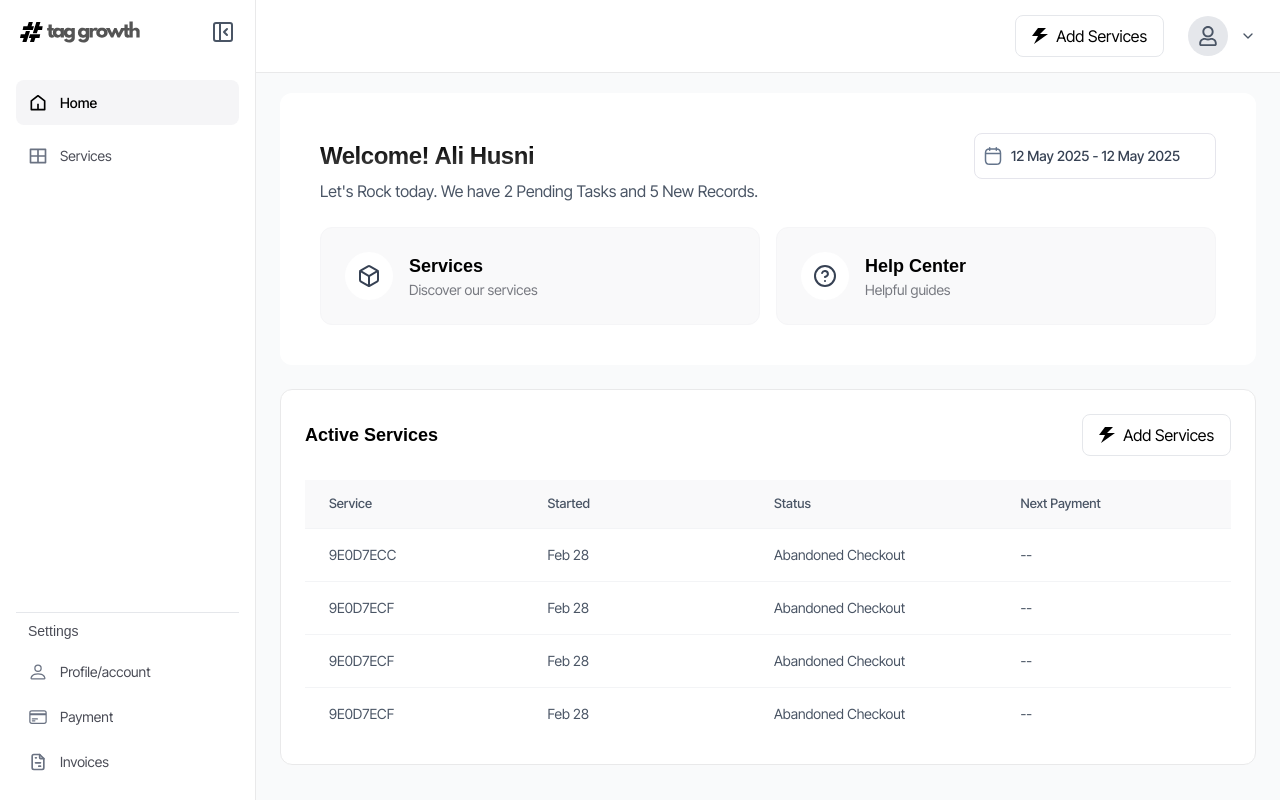
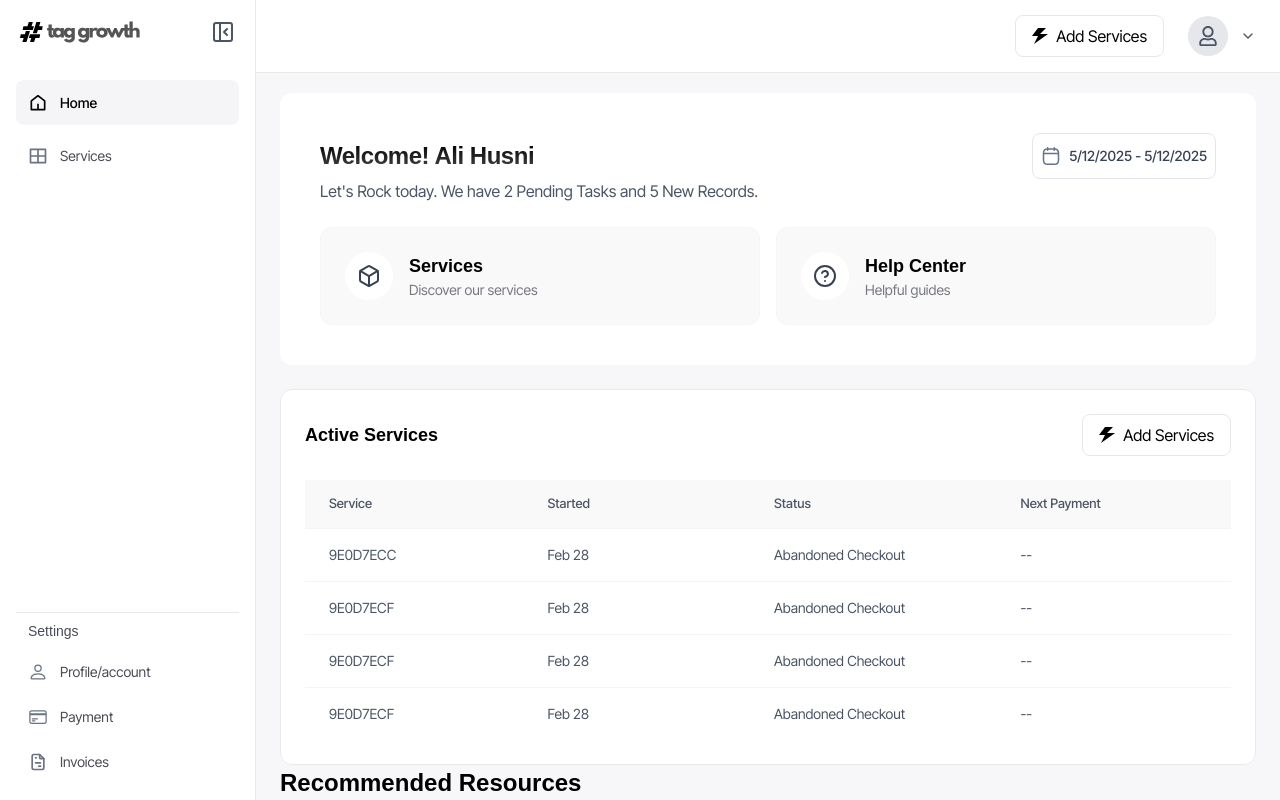
Before and after one commit to backbencherstudio/social-media-management, a Next.js app: page /dashboard in a window 1280 px wide. Built offline with nearby package versions, Linux system fonts and the light colour scheme; a web font is replaced by a local one.

Commit message:
use react-date-range

```diff
--- a/app/(dashboard)/dashboard/layout.tsx
+++ b/app/(dashboard)/dashboard/layout.tsx
@@ -12,7 +12,7 @@ export default function ClientLayout({
 }) {
   const [isMobileMenuOpen, setIsMobileMenuOpen] = useState(false);
   return (
-    <div className="flex h-screen overflow-hidden bg-gray-50 font-commissioner">
+    <div className="flex h-screen overflow-hidden bg-[#F7F7F9] font-commissioner">
       <Sidebar
         isMobileMenuOpen={isMobileMenuOpen}
         onMobileMenuClose={() => setIsMobileMenuOpen(false)}
--- a/app/(dashboard)/dashboard/page.tsx
+++ b/app/(dashboard)/dashboard/page.tsx
@@ -1,15 +1,48 @@
 'use client'
-import React, { useState } from 'react'
+import React, { useEffect, useRef, useState } from 'react'
 import { FiBox, FiHelpCircle } from 'react-icons/fi'
-import DatePicker from 'react-datepicker'
-import "react-datepicker/dist/react-datepicker.css"
+import { DateRange } from 'react-date-range'
+import 'react-date-range/dist/styles.css'
+import 'react-date-range/dist/theme/default.css'
 import ActiveServicesTable from '@/components/UserDashboard/Home/ActiveServicesTable'
 import RecommendedResources from '@/components/UserDashboard/Home/RecommendedResources'
 
 
 export default function DashboardHome() {
-  const [dateRange, setDateRange] = useState<[Date | null, Date | null]>([new Date(), new Date()]);
-  const [startDate, endDate] = dateRange;
+  const [isOpen, setIsOpen] = useState(false);
+  const dropdownRef = useRef<HTMLDivElement>(null);
+  const [state, setState] = useState([
+    {
+      startDate: new Date(),
+      endDate: new Date(),
+      key: 'selection'
+    }
+  ]);
+
+  useEffect(() => {
+    const handleClickOutside = (event: MouseEvent) => {
+      if (dropdownRef.current && !dropdownRef.current.contains(event.target as Node)) {
+        setIsOpen(false);
+      }
+    };
+
+    document.addEventListener('mousedown', handleClickOutside);
+    return () => document.removeEventListener('mousedown', handleClickOutside);
+  }, []);
+
+  const handleDateChange = (item: any) => {
+    setState([item.selection]);
+  };
+
+  const handleClear = () => {
+    setState([
+      {
+        startDate: new Date(),
+        endDate: new Date(),
+        key: 'selection'
+      }
+    ]);
+  };
 
   return (
     <>
@@ -32,29 +65,58 @@ export default function DashboardHome() {
             </h1>
 
             {/* Date Range Picker */}
-            <div className="flex items-center gap-2 text-sm">
-              <div className='w-full flex items-center gap-2 border border-[#E5E5EC] rounded-lg px-2 py-3'>
+            <div className="flex items-center gap-2 text-sm relative">
+              <div
+                className='w-full flex items-center gap-2 border border-[#E5E5EC] rounded-lg px-2 py-3 cursor-pointer'
+                onClick={() => setIsOpen(!isOpen)}
+              >
                 <svg width="20" height="20" viewBox="0 0 20 20" fill="none" xmlns="http://www.w3.org/2000/svg">
                   <path d="M6.66667 1.66666V4.16666" stroke="#64748B" strokeWidth="1.5" strokeMiterlimit="10" strokeLinecap="round" strokeLinejoin="round" />
                   <path d="M13.3333 1.66666V4.16666" stroke="#64748B" strokeWidth="1.5" strokeMiterlimit="10" strokeLinecap="round" strokeLinejoin="round" />
                   <path d="M2.91667 7.57501H17.0833" stroke="#64748B" strokeWidth="1.5" strokeMiterlimit="10" strokeLinecap="round" strokeLinejoin="round" />
                   <path d="M17.5 7.08332V14.1667C17.5 16.6667 16.25 18.3333 13.3333 18.3333H6.66667C3.75 18.3333 2.5 16.6667 2.5 14.1667V7.08332C2.5 4.58332 3.75 2.91666 6.66667 2.91666H13.3333C16.25 2.91666 17.5 4.58332 17.5 7.08332Z" stroke="#64748B" strokeWidth="1.5" strokeMiterlimit="10" strokeLinecap="round" strokeLinejoin="round" />
                 </svg>
-                <DatePicker
-                  selectsRange={true}
-                  startDate={startDate}
-                  endDate={endDate}
-                  onChange={(update) => {
-                    setDateRange(update);
+                <span className="bg-transparent text-gray-700 font-medium">
+                  {state[0].startDate && state[0].endDate
+                    ? `${state[0].startDate.toLocaleDateString()} - ${state[0].endDate.toLocaleDateString()}`
+                    : 'Select date range'}
+                </span>
+              </div>
+
+              {isOpen && (
+                <div
+                  ref={dropdownRef}
+                  className="absolute sm:right-0 top-[calc(100%+8px)] z-50 bg-white p-2 shadow-lg border border-[#E5E5EC] rounded-md"
+                  style={{
+                    position: 'absolute',
+                    right: 0,
+                    transform: 'translateY(4px)',
+                    minWidth: 'max-content'
                   }}
-                  className="bg-transparent  cursor-pointer text-gray-700 font-medium"
-                  dateFormat="dd MMMM yyyy"
-                  isClearable={false}
-                  showMonthDropdown
-                  showYearDropdown
-                  dropdownMode="select"
-                />
-              </div>
+                >
+                  <DateRange
+                    editableDateInputs={false}
+                    onChange={handleDateChange}
+                    moveRangeOnFirstSelection={false}
+                    ranges={state}
+                    className="shadow-none"
+                  />
+                  <div className="flex gap-2 mt-2">
+                    <button
+                      onClick={handleClear}
+                      className="w-full px-4 py-2 border border-[#E5E5EC] cursor-pointer rounded-md hover:bg-gray-50 text-sm"
+                    >
+                        Clear
+                      </button>
+                    <button
+                      onClick={() => setIsOpen(false)}
+                      className="w-full px-4 py-2 border border-[#E5E5EC] cursor-pointer rounded-md hover:bg-gray-50 text-sm"
+                    >
+                      Close
+                    </button>
+                  </div>
+                </div>
+              )}
             </div>
           </div>
           <p className="text-gray-600 ">Let's Rock today. We have 2 Pending Tasks and 5 New Records.</p>
@@ -91,7 +153,12 @@ export default function DashboardHome() {
         <ActiveServicesTable />
       </div>
 
-      <RecommendedResources />
+
+      <div>
+        <h1 className="text-[24px] font-[700]">Recommended Resources</h1>
+        <RecommendedResources />
+      </div>
+
 
     </>
   )
--- a/package.json
+++ b/package.json
@@ -24,6 +24,7 @@
     "chart.js": "^4.4.8",
     "class-variance-authority": "^0.7.1",
     "clsx": "^2.1.1",
+    "date-fns": "^4.1.0",
     "dayjs": "^1.11.13",
     "embla-carousel-autoplay": "^8.6.0",
     "embla-carousel-react": "^8.6.0",
@@ -36,6 +37,7 @@
     "postcss": "^8.5.3",
     "react": "^19.0.0",
     "react-chartjs-2": "^5.3.0",
+    "react-date-range": "^2.0.1",
     "react-datepicker": "^8.3.0",
     "react-day-picker": "^9.6.7",
     "react-dnd": "^16.0.1",
```
Also changed, not shown: 2 other files (tests, documents, lock files or other folders).
